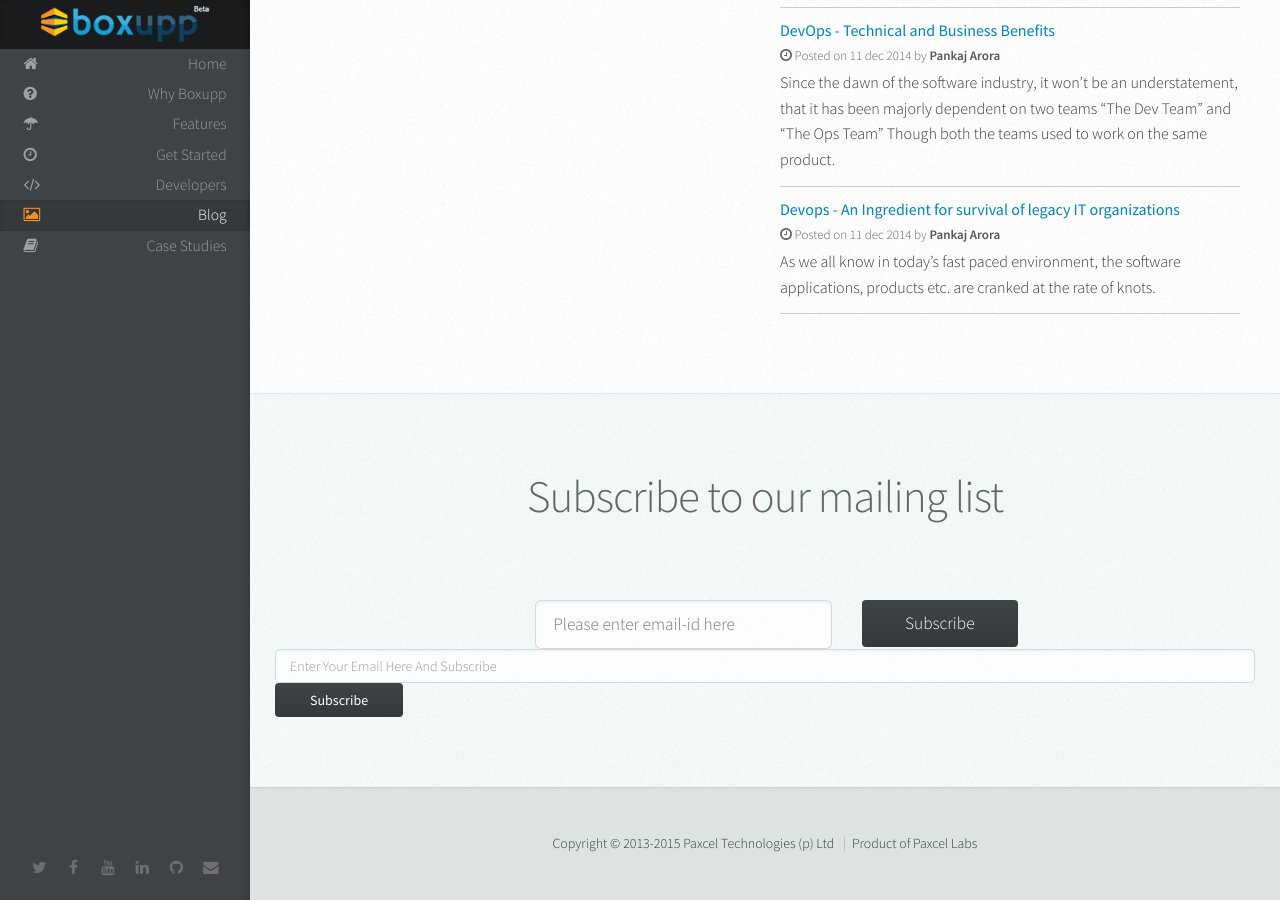
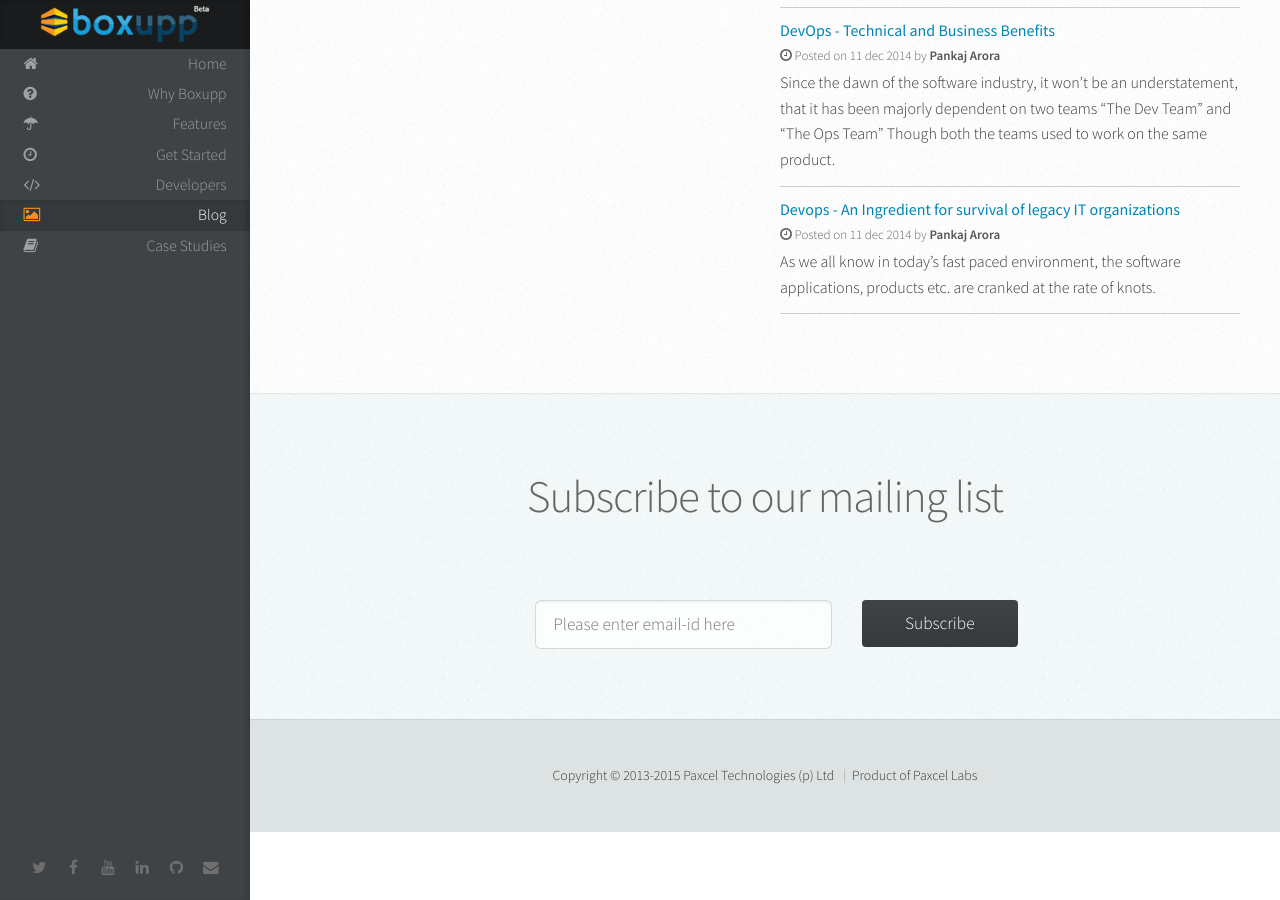
Before and after one commit to BoxUpp/boxupptool-website, a Jekyll site: the page built from index.html, in a window 1280 px wide and 900 px high, scrolled down 4377 px. Built offline with Jekyll 4.4.1, drawn with Linux system fonts in a browser that asks for light colours; comment, search, counter and statistics services are not loaded.

Commit message:
Minor changes in notification signup form

```diff
--- a/_includes/contact.html
+++ b/_includes/contact.html
@@ -16,15 +16,4 @@
       </div>
 
     </form>
-
-	<form action="http://boxupp.us8.list-manage.com/subscribe/post?u=78e7a2b300cee23ba23dc5811&amp;id=c85de8d0b4" method="post">
-				<div class="form-row">
-				<input type="email" id="emailAddr" required="" class="required email form-control color" name="EMAIL" placeholder="Enter Your Email Here And Subscribe" value="">
-
-
-                    <button value="Subscribe" class="button btn  btn-subscribe">Subscribe</button>
-
-		</div>
-	</form>
-
 </section>
```
